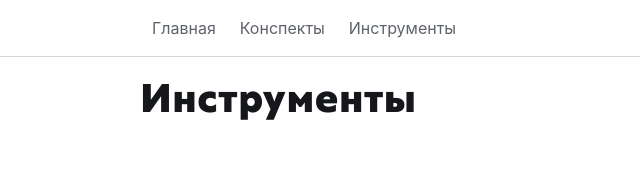
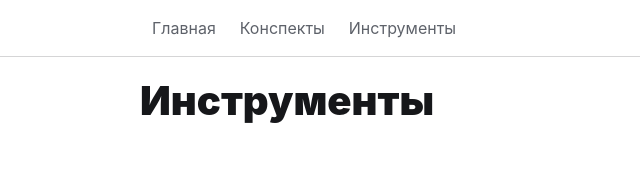
Before and after one commit to cergmin/cergmin.dev, a Next.js app: page /tools in a window 1280 px wide. Shown: the top 176 px of the page, without its empty margins (0-640 px from the left). Built offline with nearby package versions, Linux system fonts and the light colour scheme.

Commit message:
Reduce sended data to page with all notes

```diff
--- a/public/resources/fonts/RFTone/main.css
+++ /dev/null
@@ -1,7 +0,0 @@
-@font-face {
-  font-family: 'RF Tone';
-  font-style: normal;
-  font-weight: 900;
-  src: local('RF Tone Black'), local('RFTone-Black'),
-    url('/resources/fonts/RFTone/RFTone-Black.woff2') format('woff2');
-}
--- a/public/resources/styles/main.css
+++ b/public/resources/styles/main.css
@@ -1,5 +1,4 @@
 :root {
-  --ff-headings: 'RF Tone', 'Segoe UI', Helvetica, sans-serif;
   --ff-sans-serif: -apple-system, BlinkMacSystemFont, 'Segoe UI', Roboto,
     Helvetica, Arial, sans-serif, 'Apple Color Emoji', 'Segoe UI Emoji',
     'Segoe UI Symbol';
@@ -56,7 +55,7 @@ body {
 
 .pageTitle {
   margin-bottom: var(--block-margin-m);
-  font-family: var(--ff-headings);
+  font-family: var(--ff-sans-serif);
   font-size: var(--fs-5xl);
   font-weight: 900;
   line-height: var(--lh-tight);
--- a/src/pages/_app.tsx
+++ b/src/pages/_app.tsx
@@ -2,7 +2,6 @@ import type { AppProps } from 'next/app';
 import DefaultLayout from '@/layouts/DefaultLayout';
 import '@/resources/styles/colors.css';
 import '@/resources/styles/reset.css';
-import '@/resources/fonts/RFTone/main.css';
 import '@/resources/styles/article-blocks.css';
 import '@/resources/styles/main.css';
 
```
Also changed, not shown: src/pages/notes.tsx (+23 -18 lines), public/resources/fonts/RFTone/RFTone-Black.woff2 (deleted).
